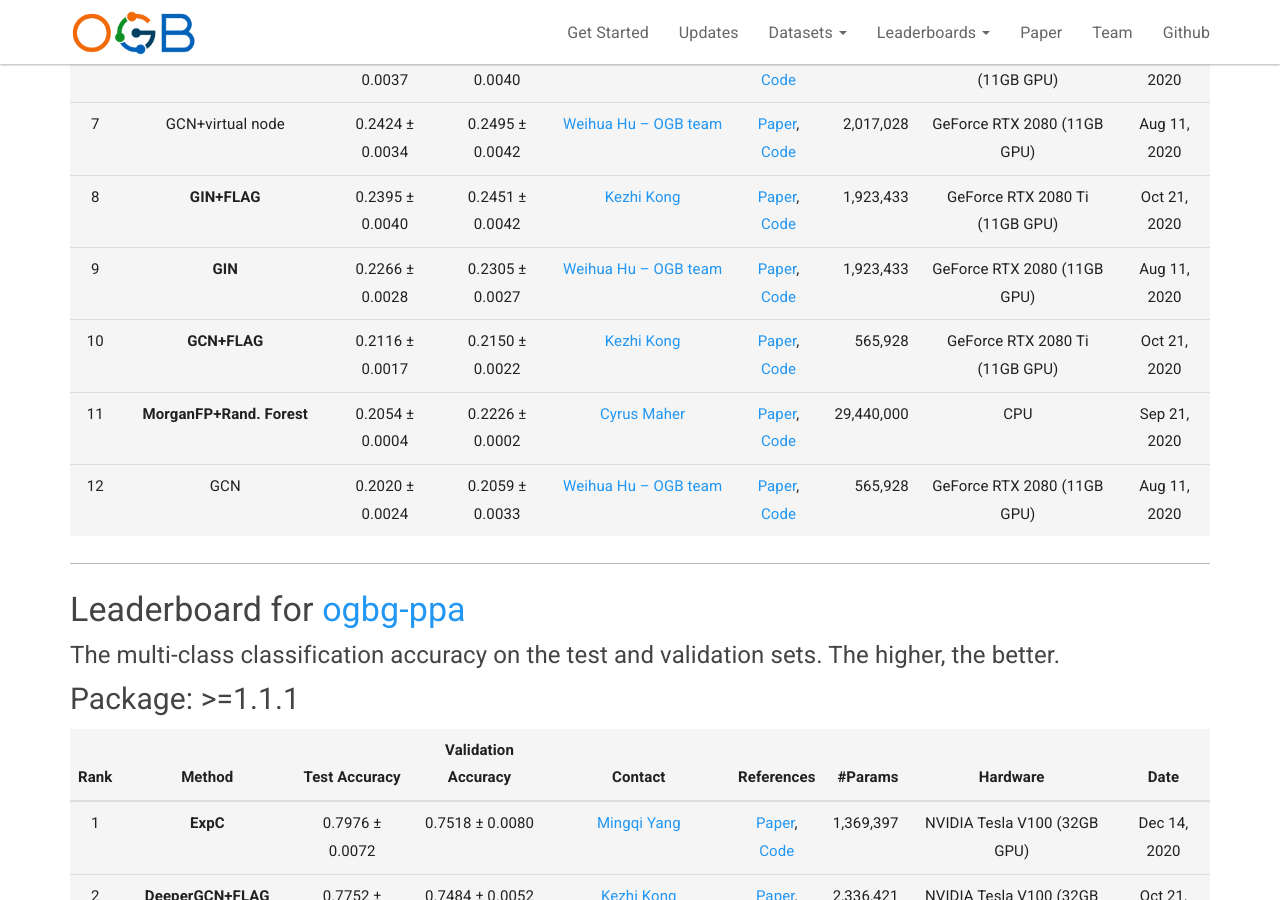
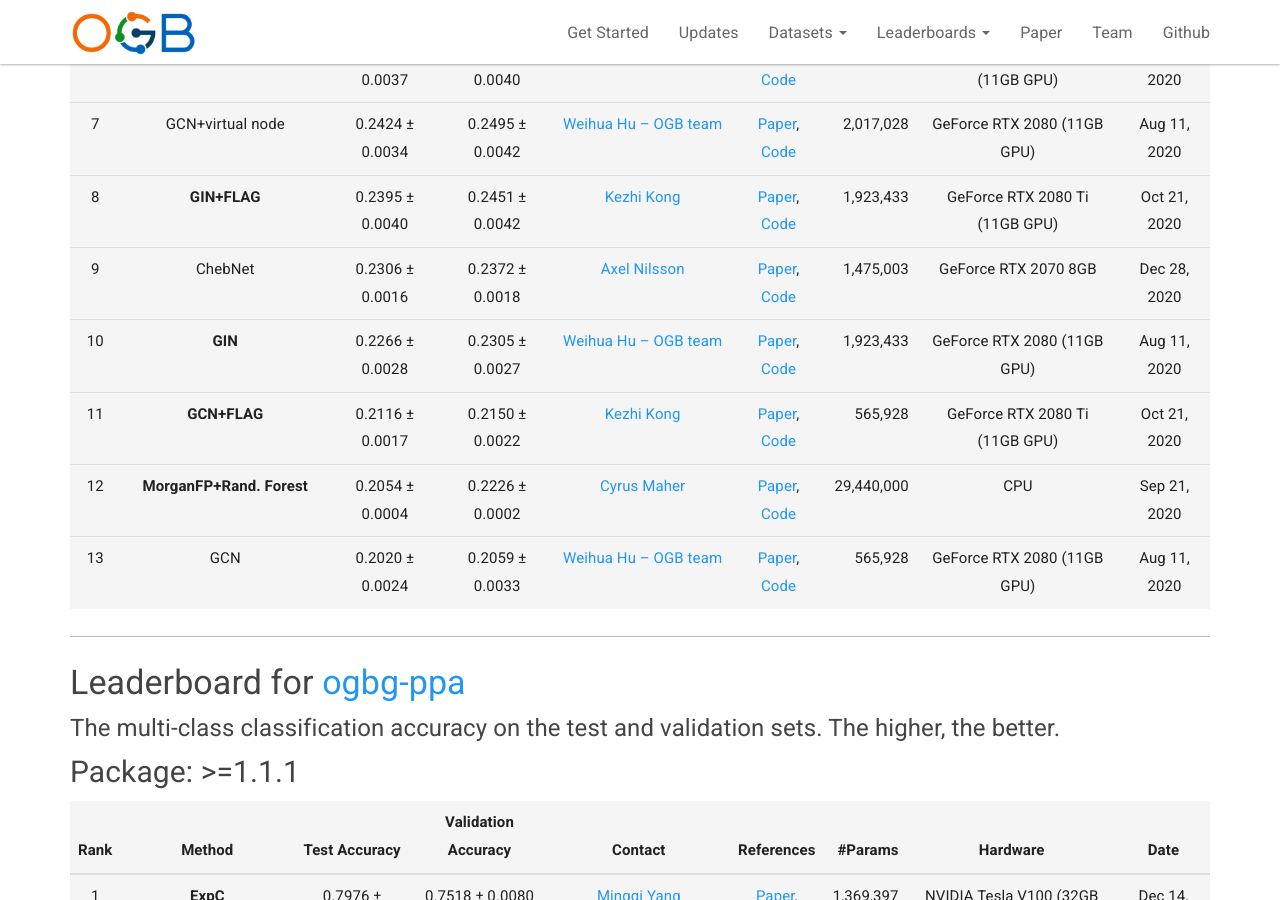
Before and after one commit to snap-stanford/ogb-web, a Jekyll site: the page built from _docs/leaderboard/leader_graphprop.md, in a window 1280 px wide and 900 px high, scrolled down 2397 px. Built offline with Jekyll 4.4.1, drawn with Linux system fonts in a browser that asks for light colours.

Commit message:
updateleaderboard

```diff
--- a/_docs/leaderboard/leader_graphprop.md
+++ b/_docs/leaderboard/leader_graphprop.md
@@ -60,10 +60,11 @@ The **bold** method name indicates that the implementation is **official** (by t
 |  6  |  **GCN+virtual node+FLAG**  | 0.2483 ± 0.0037   | 0.2556 ± 0.0040 |[Kezhi Kong](mailto:kong@cs.umd.edu) | [Paper](https://arxiv.org/abs/2010.09891), [Code](https://github.com/devnkong/FLAG) | 2,017,028 | GeForce RTX 2080 Ti (11GB GPU) | Oct 21, 2020 |
 |  7  |  GCN+virtual node  | 0.2424 ± 0.0034   | 0.2495 ± 0.0042 | [Weihua Hu -- OGB team](mailto:weihuahu@cs.stanford.edu) | [Paper](https://arxiv.org/abs/1609.02907), [Code](https://github.com/snap-stanford/ogb/tree/master/examples/graphproppred/mol) | 2,017,028 | GeForce RTX 2080 (11GB GPU) | Aug 11, 2020 |
 |  8  |  **GIN+FLAG**  | 0.2395 ± 0.0040   | 0.2451 ± 0.0042 |[Kezhi Kong](mailto:kong@cs.umd.edu) | [Paper](https://arxiv.org/abs/2010.09891), [Code](https://github.com/devnkong/FLAG) | 1,923,433 | GeForce RTX 2080 Ti (11GB GPU) | Oct 21, 2020 |
-|  9  |  **GIN**  | 0.2266 ± 0.0028   | 0.2305 ± 0.0027 |[Weihua Hu -- OGB team](mailto:weihuahu@cs.stanford.edu) | [Paper](https://arxiv.org/abs/1810.00826), [Code](https://github.com/snap-stanford/ogb/tree/master/examples/graphproppred/mol) | 1,923,433 | GeForce RTX 2080 (11GB GPU) | Aug 11, 2020 |
-|  10  |  **GCN+FLAG**  | 0.2116 ± 0.0017   | 0.2150 ± 0.0022 |[Kezhi Kong](mailto:kong@cs.umd.edu) | [Paper](https://arxiv.org/abs/2010.09891), [Code](https://github.com/devnkong/FLAG) | 565,928 | GeForce RTX 2080 Ti (11GB GPU) | Oct 21, 2020 |
-|  11  |  **MorganFP+Rand. Forest**  | 0.2054 ± 0.0004   | 0.2226 ± 0.0002 |[Cyrus Maher](mailto:cmaher@vir.bio) | [Paper](https://pubs.acs.org/doi/10.1021/ci100050t), [Code](https://github.com/cyrusmaher/ogb-molecule-comp) | 29,440,000 | CPU | Sep 21, 2020 |
-|  12  |  GCN  | 0.2020 ± 0.0024   | 0.2059 ± 0.0033 | [Weihua Hu -- OGB team](mailto:weihuahu@cs.stanford.edu) | [Paper](https://arxiv.org/abs/1609.02907), [Code](https://github.com/snap-stanford/ogb/tree/master/examples/graphproppred/mol) | 565,928 | GeForce RTX 2080 (11GB GPU) | Aug 11, 2020 |
+|  9  |  ChebNet  | 0.2306 ± 0.0016   | 0.2372 ± 0.0018 | [Axel Nilsson](mailto:contact@xelnilsson.com) | [Paper](https://arxiv.org/abs/1606.09375), [Code](https://github.com/Axeln78/Transferability-of-spectral-gnns) | 1,475,003 | GeForce RTX 2070 8GB | Dec 28, 2020 |
+|  10  |  **GIN**  | 0.2266 ± 0.0028   | 0.2305 ± 0.0027 |[Weihua Hu -- OGB team](mailto:weihuahu@cs.stanford.edu) | [Paper](https://arxiv.org/abs/1810.00826), [Code](https://github.com/snap-stanford/ogb/tree/master/examples/graphproppred/mol) | 1,923,433 | GeForce RTX 2080 (11GB GPU) | Aug 11, 2020 |
+|  11  |  **GCN+FLAG**  | 0.2116 ± 0.0017   | 0.2150 ± 0.0022 |[Kezhi Kong](mailto:kong@cs.umd.edu) | [Paper](https://arxiv.org/abs/2010.09891), [Code](https://github.com/devnkong/FLAG) | 565,928 | GeForce RTX 2080 Ti (11GB GPU) | Oct 21, 2020 |
+|  12  |  **MorganFP+Rand. Forest**  | 0.2054 ± 0.0004   | 0.2226 ± 0.0002 |[Cyrus Maher](mailto:cmaher@vir.bio) | [Paper](https://pubs.acs.org/doi/10.1021/ci100050t), [Code](https://github.com/cyrusmaher/ogb-molecule-comp) | 29,440,000 | CPU | Sep 21, 2020 |
+|  13  |  GCN  | 0.2020 ± 0.0024   | 0.2059 ± 0.0033 | [Weihua Hu -- OGB team](mailto:weihuahu@cs.stanford.edu) | [Paper](https://arxiv.org/abs/1609.02907), [Code](https://github.com/snap-stanford/ogb/tree/master/examples/graphproppred/mol) | 565,928 | GeForce RTX 2080 (11GB GPU) | Aug 11, 2020 |
 
 
 <a name="ogbg-ppa"/>
```
